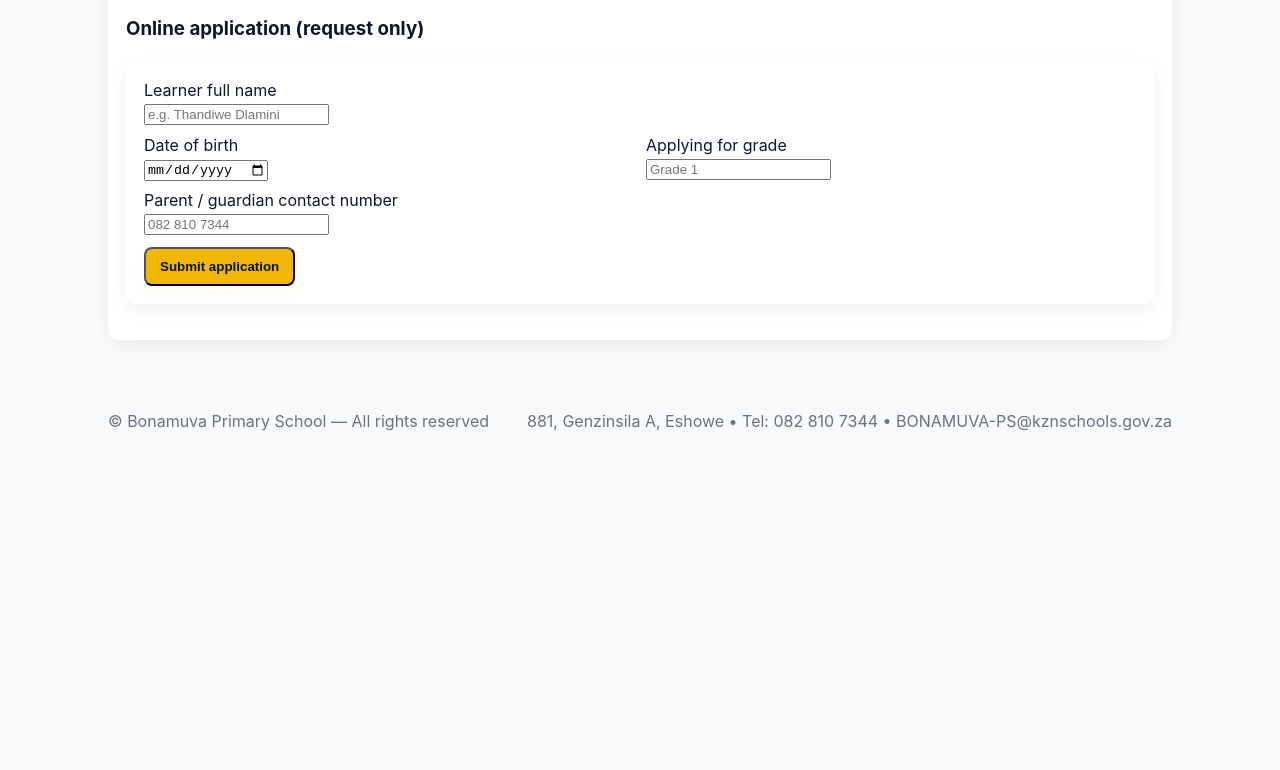
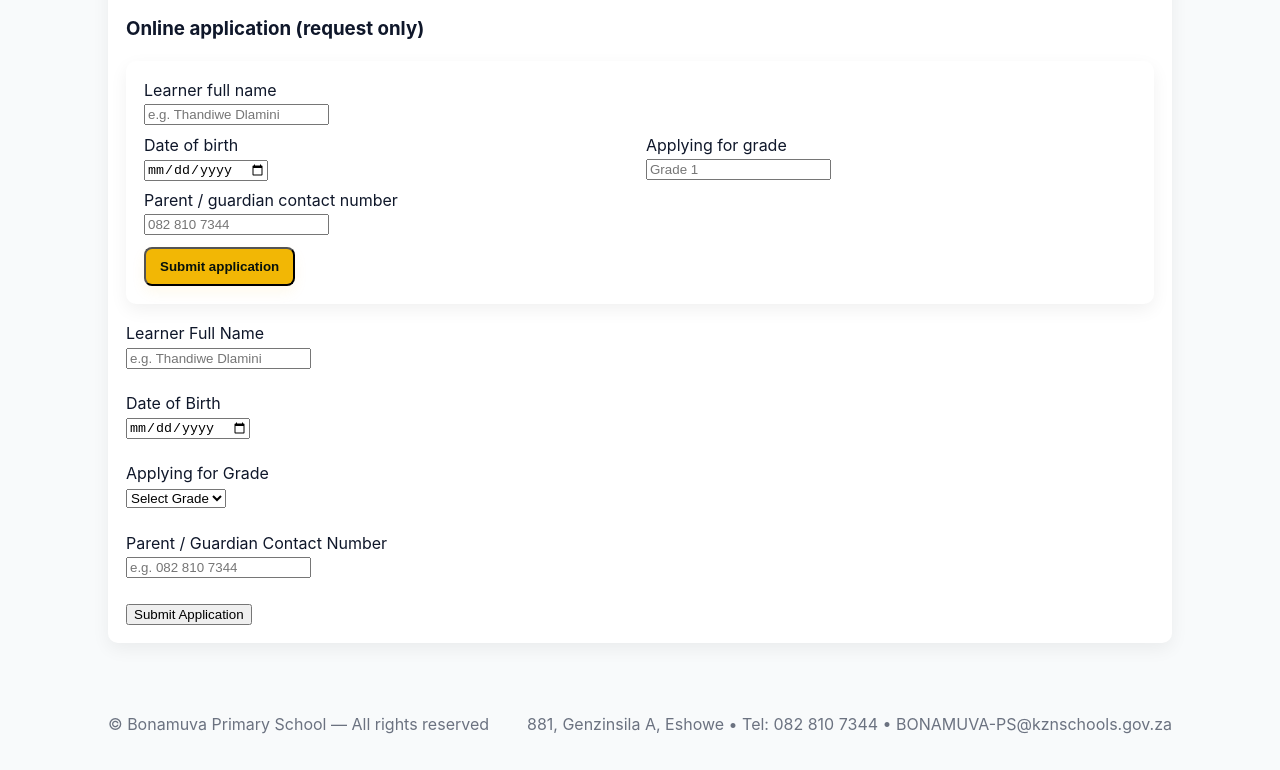
Before and after one commit to Bonamuva/Bonamuva-Webpage, a plain HTML site: page admissions.html in a window 1280 px wide. Shown: the part 713-1483 px from the top of the page. Before the commit the page ends 1181 px from the top, so only its background shows below. Drawn offline with Linux system fonts and the light colour scheme.

Commit message:
Add new application form for learner admissions

```diff
--- a/admissions.html
+++ b/admissions.html
@@ -66,6 +66,31 @@
     <label style="display:block;margin-top:8px">Parent / guardian contact number<br><input required name="parent_contact" placeholder="082 810 7344"></label>
     <button class="btn" style="margin-top:12px">Submit application</button>
   </form>
+  <form action="https://formspree.io/f/mayzkxjo" method="POST">
+  <label for="name">Learner Full Name</label><br>
+  <input type="text" id="name" name="Learner Name" placeholder="e.g. Thandiwe Dlamini" required><br><br>
+
+  <label for="dob">Date of Birth</label><br>
+  <input type="date" id="dob" name="Date of Birth" required><br><br>
+
+  <label for="grade">Applying for Grade</label><br>
+  <select id="grade" name="Grade Applying For" required>
+    <option value="">Select Grade</option>
+    <option value="Grade R">Grade R</option>
+    <option value="Grade 1">Grade 1</option>
+    <option value="Grade 2">Grade 2</option>
+    <option value="Grade 3">Grade 3</option>
+    <option value="Grade 4">Grade 4</option>
+    <option value="Grade 5">Grade 5</option>
+    <option value="Grade 6">Grade 6</option>
+    <option value="Grade 7">Grade 7</option>
+  </select><br><br>
+
+  <label for="contact">Parent / Guardian Contact Number</label><br>
+  <input type="tel" id="contact" name="Contact Number" placeholder="e.g. 082 810 7344" required><br><br>
+
+  <button type="submit">Submit Application</button>
+</form>
 </section>
   </main>
   <footer class="site-footer" role="contentinfo">
```
